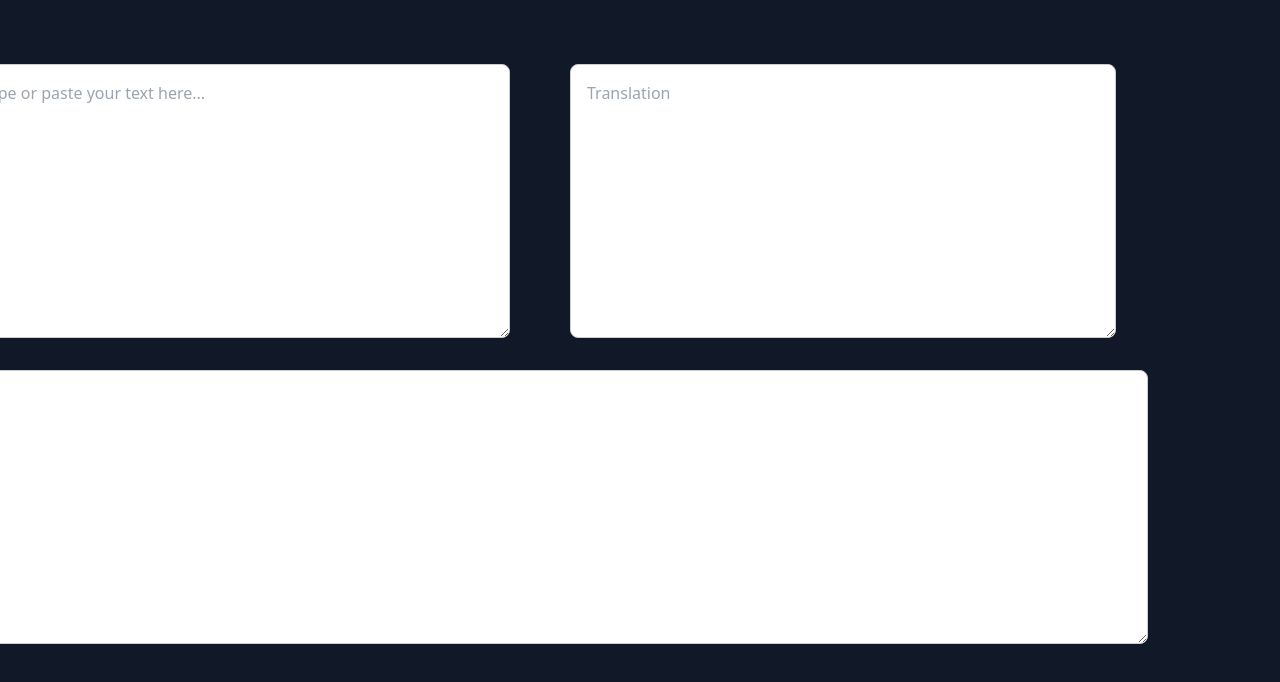
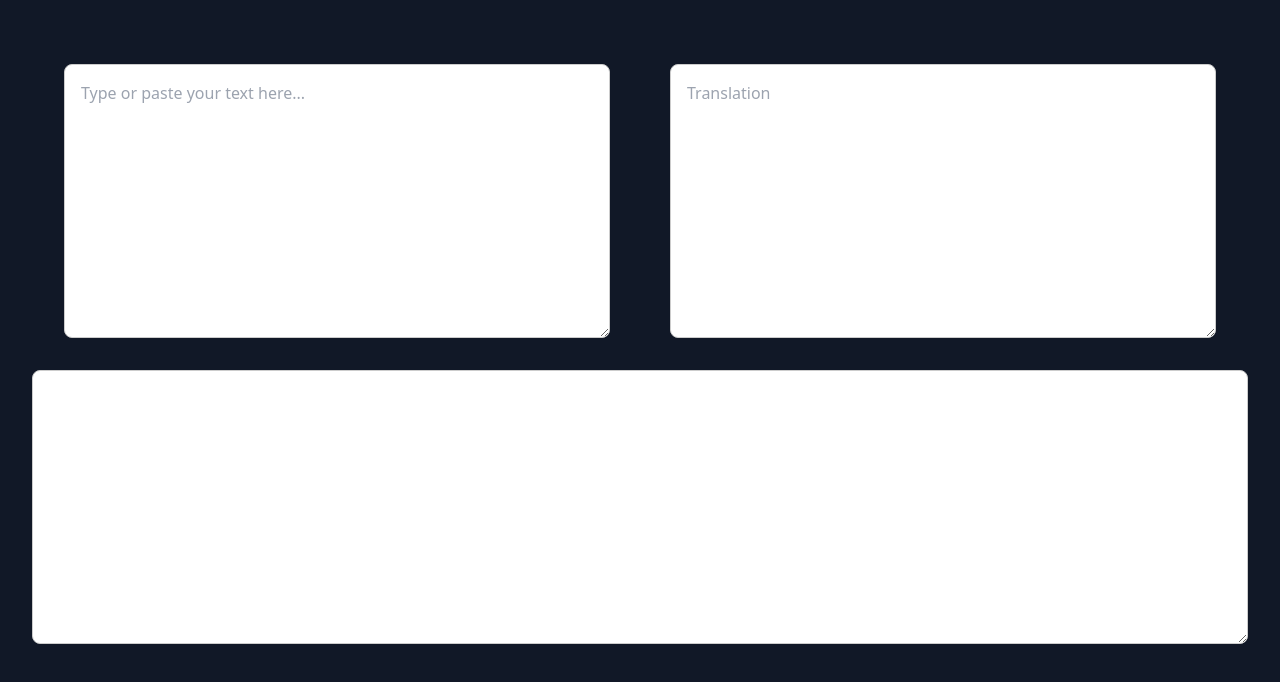
Before and after one commit to Cunoo/clario, a React (Vite) app in the folder client/clario/: page / in a window 1280 px wide. Shown: the top 682 px of the page. Built offline with nearby package versions, Linux system fonts and the light colour scheme; no server answers.

Commit message:
fix Large Text input sometimes is going out of the window

```diff
--- a/client/clario/src/components/largeTextInput/LargeTextInput.tsx
+++ b/client/clario/src/components/largeTextInput/LargeTextInput.tsx
@@ -1,10 +1,10 @@
 import React, {useState} from 'react';
 
 interface LargeTextInputProps {
-  placeholder?: string;
-  value?: string;
-  onChange?: (value: string) => void;
-  disabled?: boolean;
+    placeholder?: string;
+    value?: string;
+    onChange?: (value: string) => void;
+    disabled?: boolean;
 }
 
 const LargeTextInput: React.FC<LargeTextInputProps> = (props) => {
@@ -29,10 +29,8 @@ const LargeTextInput: React.FC<LargeTextInputProps> = (props) => {
                 fontSize: "1rem",
                 borderRadius: "8px",
                 border: "1px solid #ccc",
-                resize: "vertical", // allow vertical resizing only
-                left: "-100px",
-                position: "relative",
-                boxSizing: "border-box", // ensures width doesn't break
+                resize: "vertical",
+                boxSizing: "border-box",
 
             }}
         />
```
